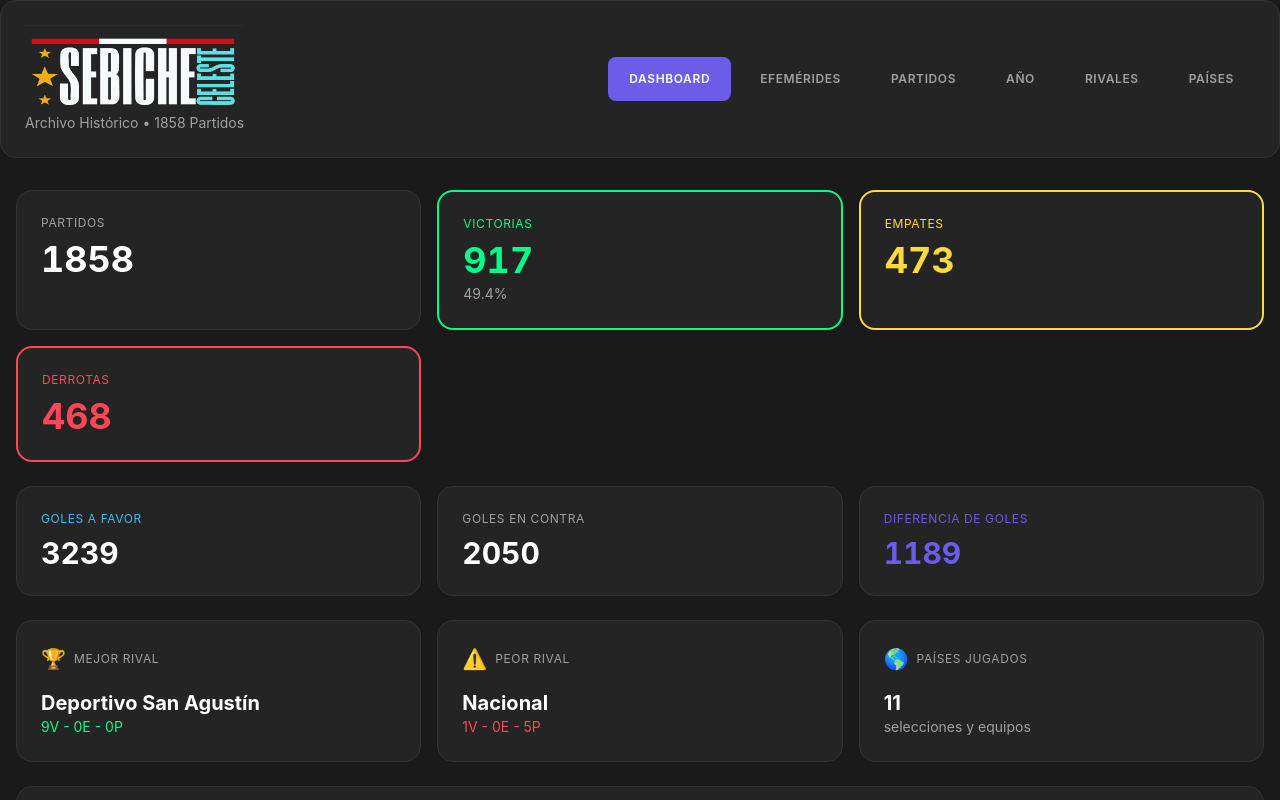
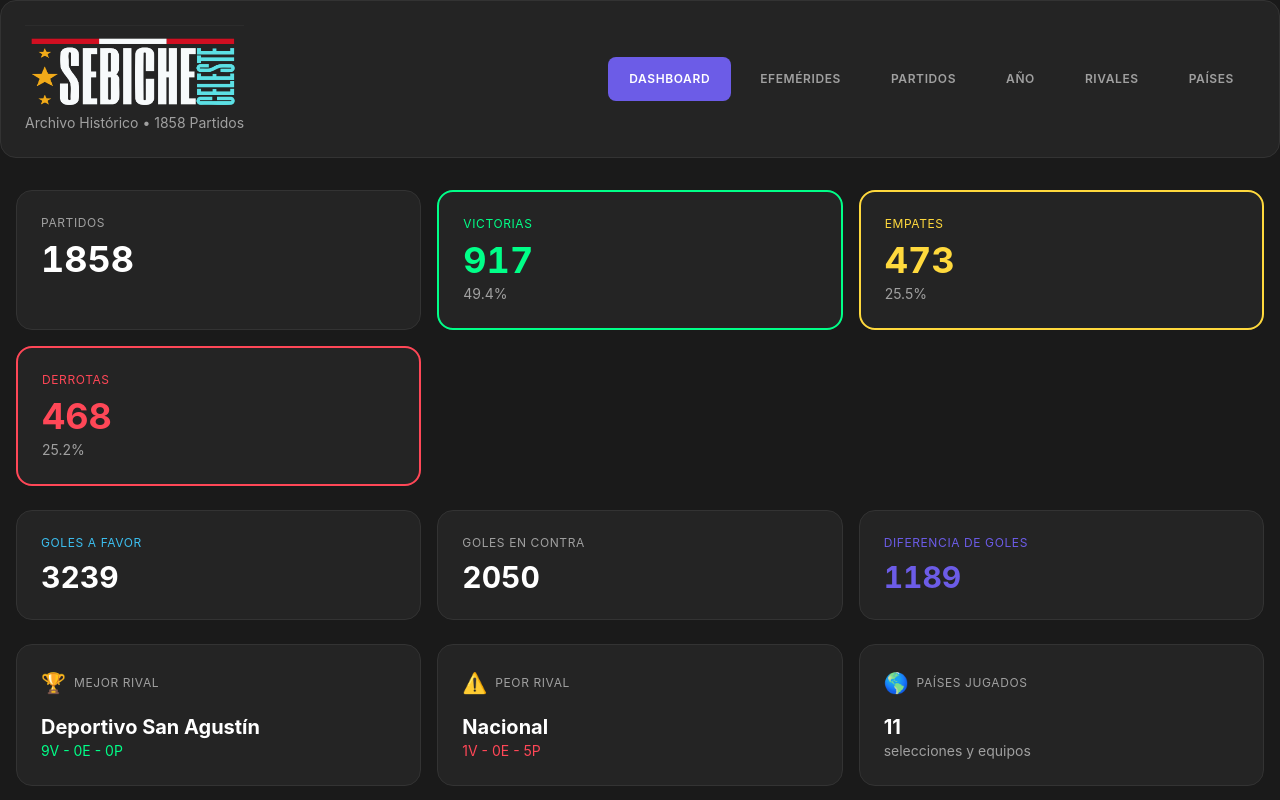
Before and after one commit to soysebiche/sc, a React (Create React App) app: page / in a window 1280 px wide. Shown: the top 800 px of the page. Built offline with nearby package versions, Linux system fonts and the light colour scheme.

Commit message:
Add percentage to draws and defeats in dashboard

```diff
--- a/src/App.js
+++ b/src/App.js
@@ -301,10 +301,16 @@ function App() {
               <div className="card-static p-6 hover-lift" style={{ borderColor: 'var(--accent-yellow)', borderWidth: '2px' }}>
                 <p className="text-xs uppercase tracking-wider mb-2" style={{ color: 'var(--accent-yellow)' }}>Empates</p>
                 <p className="text-4xl stat-number" style={{ color: 'var(--accent-yellow)' }}>{curiosidades.draws || 0}</p>
+                <p className="text-sm mt-1" style={{ color: 'var(--text-secondary)' }}>
+                  {curiosidades.totalMatches > 0 ? ((curiosidades.draws / curiosidades.totalMatches) * 100).toFixed(1) : 0}%
+                </p>
               </div>
               <div className="card-static p-6 hover-lift" style={{ borderColor: 'var(--accent-red)', borderWidth: '2px' }}>
                 <p className="text-xs uppercase tracking-wider mb-2" style={{ color: 'var(--accent-red)' }}>Derrotas</p>
                 <p className="text-4xl stat-number" style={{ color: 'var(--accent-red)' }}>{curiosidades.defeats || 0}</p>
+                <p className="text-sm mt-1" style={{ color: 'var(--text-secondary)' }}>
+                  {curiosidades.totalMatches > 0 ? ((curiosidades.defeats / curiosidades.totalMatches) * 100).toFixed(1) : 0}%
+                </p>
               </div>
             </div>
 
```
